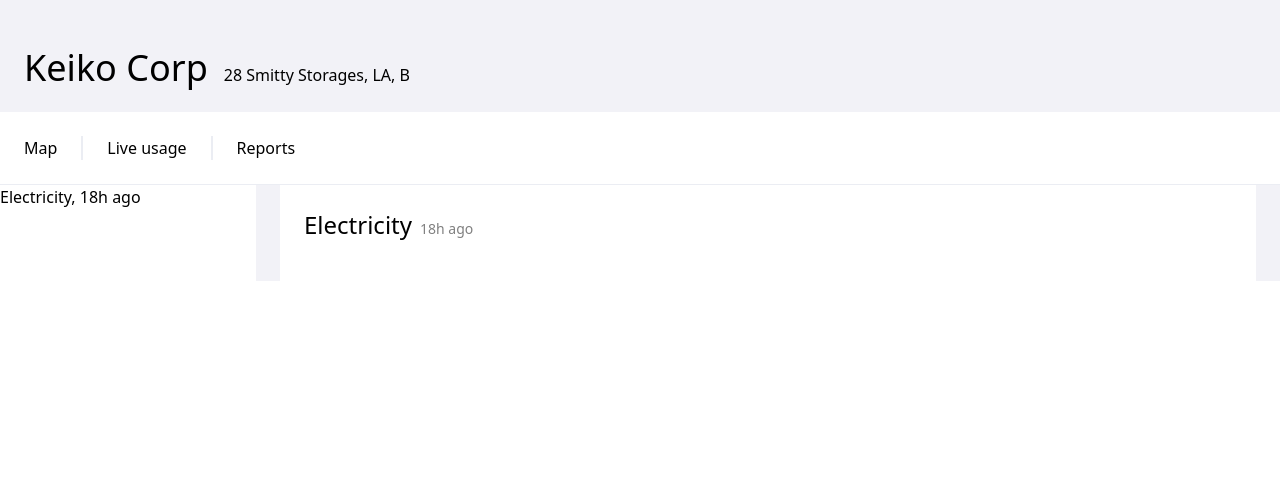
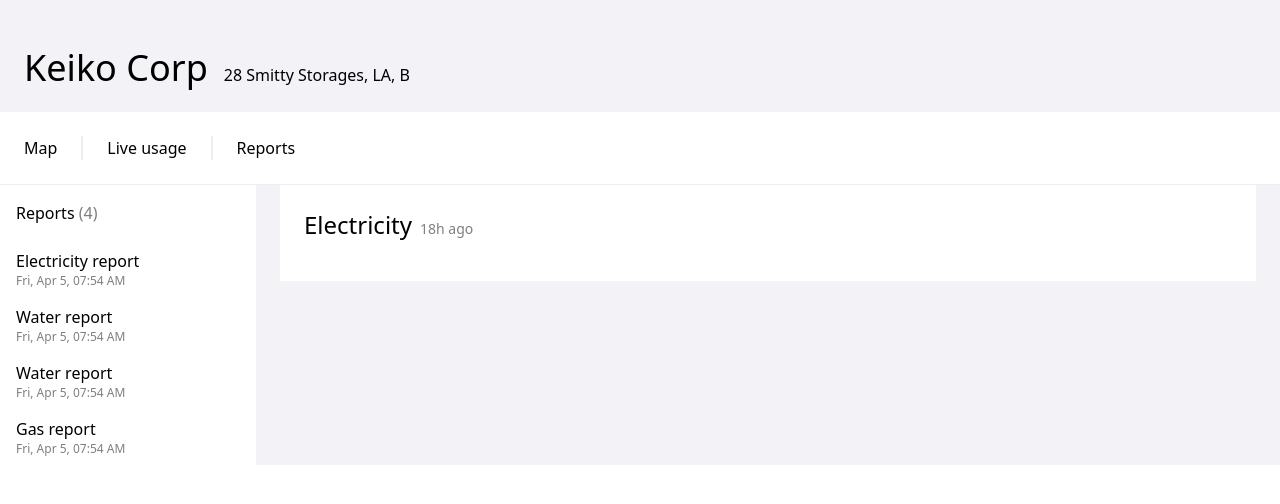
Before and after one commit to dzajlopment/silesian-cyber-hackathon-2024, a React (Vite) app: page /reports in a window 1280 px wide. Shown: the top 504 px of the page. Built offline with nearby package versions, Linux system fonts and the light colour scheme; what @radix-ui/themes would draw is missing.

Commit message:
Create reports menu screen

```diff
--- a/src/_features/reports/ReportsScreen.tsx
+++ b/src/_features/reports/ReportsScreen.tsx
@@ -1,11 +1,35 @@
+import {Report} from './_models/Report.ts';
+import {ReportsMenu} from './reports-menu/ReportsMenu.tsx';
+
+const REPORTS_DUMMY_DATA: Report[] = [
+  {
+    id: 're-1',
+    type: 'electricity',
+    createdAt: new Date(),
+  },
+  {
+    id: 're-2',
+    type: 'water',
+    createdAt: new Date(),
+  },
+  {
+    id: 're-3',
+    type: 'water',
+    createdAt: new Date(),
+  },
+  {
+    id: 're-4',
+    type: 'gas',
+    createdAt: new Date(),
+  },
+];
+
 export const ReportsScreen = () => {
+  const reports = REPORTS_DUMMY_DATA;
+
   return (
     <div className="grid grid-cols-[20%,1fr] grow border-t-[1px] border-separator">
-      <nav>
-        <ul>
-          <li>Electricity, 18h ago</li>
-        </ul>
-      </nav>
+      <ReportsMenu reports={reports} />
       <main className="bg-blurry-white">
         <article className="mx-6 p-6 bg-white">
           <header className="flex items-baseline gap-2 mb-4">
```
